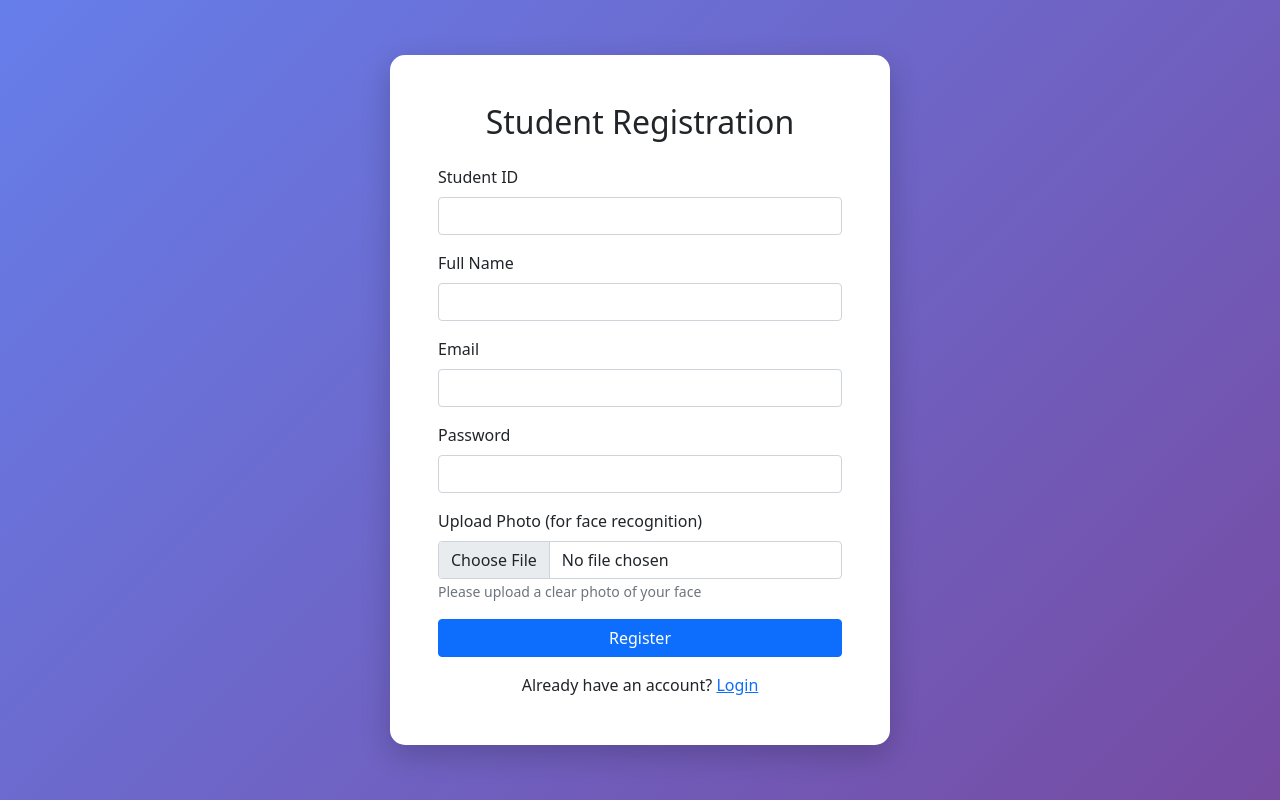
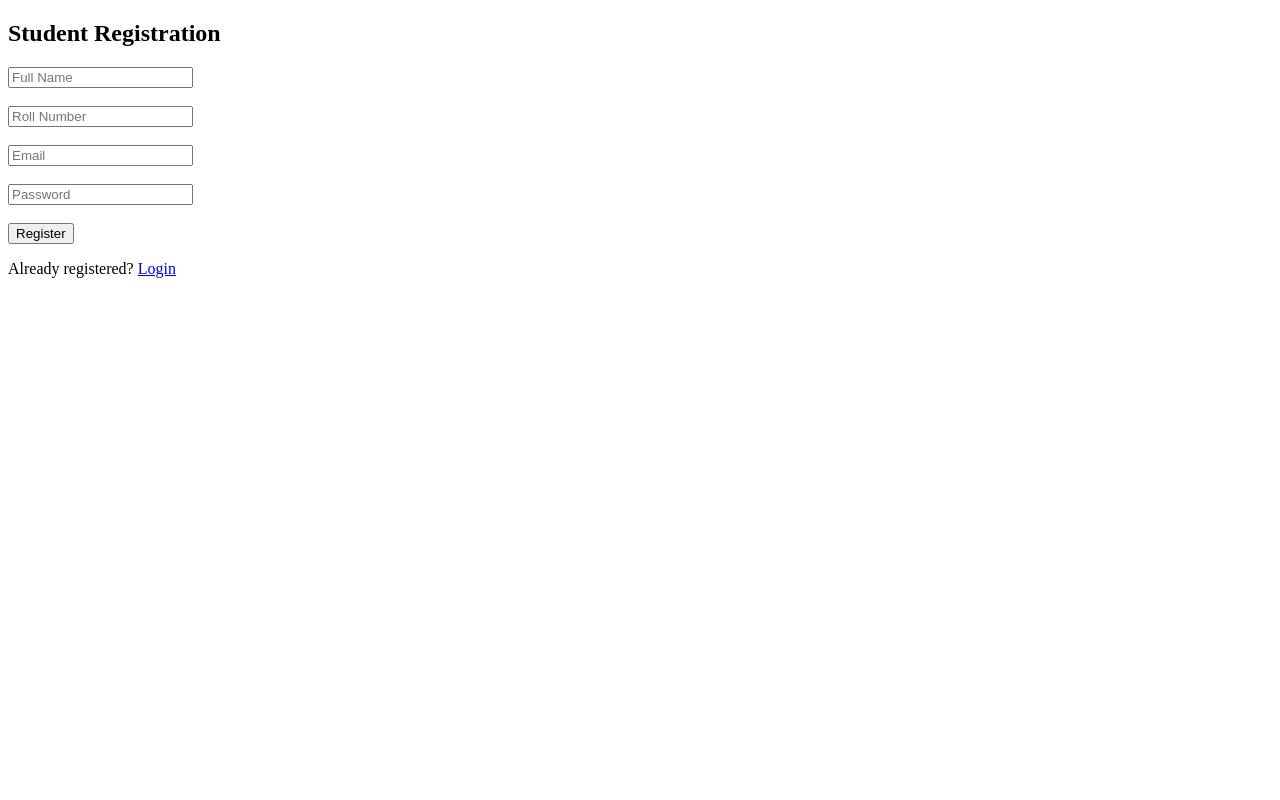
Before and after one commit to Utsav-047/Smart-Attendance-System, a Flask app: page /register in a window 1280 px wide. Run offline with Flask 3, Linux system fonts and the light colour scheme; some libraries are stand-ins or nearby versions.

Commit message:
Refactor registration form in register.html
Updated the registration form layout and removed unnecessary styles.

```diff
--- a/templates/register.html
+++ b/templates/register.html
@@ -1,107 +1,19 @@
 <!DOCTYPE html>
-<html lang="en">
+<html>
 <head>
-    <meta charset="UTF-8">
-    <meta name="viewport" content="width=device-width, initial-scale=1.0">
-    <title>Register - Smart Attendance System</title>
-    <link href="https://cdn.jsdelivr.net/npm/bootstrap@5.1.3/dist/css/bootstrap.min.css" rel="stylesheet">
-    <style>
-        body {
-            background: linear-gradient(135deg, #667eea 0%, #764ba2 100%);
-            min-height: 100vh;
-            display: flex;
-            align-items: center;
-            padding: 20px 0;
-        }
-        .register-container {
-            max-width: 500px;
-            margin: 0 auto;
-        }
-        .card {
-            border: none;
-            border-radius: 15px;
-            box-shadow: 0 10px 30px rgba(0,0,0,0.2);
-        }
-        #preview {
-            max-width: 100%;
-            max-height: 200px;
-            display: none;
-            margin-top: 10px;
-        }
-    </style>
+    <title>Register</title>
 </head>
 <body>
-    <div class="container">
-        <div class="register-container">
-            <div class="card">
-                <div class="card-body p-5">
-                    <h2 class="text-center mb-4">Student Registration</h2>
+    <h2>Student Registration</h2>
 
-                    {% with messages = get_flashed_messages(with_categories=true) %}
-                        {% if messages %}
-                            {% for category, message in messages %}
-                                <div class="alert alert-{{ category }} alert-dismissible fade show" role="alert">
-                                    {{ message }}
-                                    <button type="button" class="btn-close" data-bs-dismiss="alert"></button>
-                                </div>
-                            {% endfor %}
-                        {% endif %}
-                    {% endwith %}
+    <form method="POST">
+        <input type="text" name="name" placeholder="Full Name" required><br><br>
+        <input type="text" name="roll" placeholder="Roll Number" required><br><br>
+        <input type="email" name="email" placeholder="Email" required><br><br>
+        <input type="password" name="password" placeholder="Password" required><br><br>
+        <button type="submit">Register</button>
+    </form>
 
-                    <form method="POST" action="{{ url_for('register') }}" enctype="multipart/form-data">
-                        <div class="mb-3">
-                            <label for="student_id" class="form-label">Student ID</label>
-                            <input type="text" class="form-control" id="student_id" name="student_id" required>
-                        </div>
-
-                        <div class="mb-3">
-                            <label for="name" class="form-label">Full Name</label>
-                            <input type="text" class="form-control" id="name" name="name" required>
-                        </div>
-
-                        <div class="mb-3">
-                            <label for="email" class="form-label">Email</label>
-                            <input type="email" class="form-control" id="email" name="email" required>
-                        </div>
-
-                        <div class="mb-3">
-                            <label for="password" class="form-label">Password</label>
-                            <input type="password" class="form-control" id="password" name="password" required minlength="6">
-                        </div>
-
-                        <div class="mb-3">
-                            <label for="photo" class="form-label">Upload Photo (for face recognition)</label>
-                            <input type="file" class="form-control" id="photo" name="photo" accept="image/*" required onchange="previewImage(event)">
-                            <small class="text-muted">Please upload a clear photo of your face</small>
-                            <img id="preview" alt="Preview">
-                        </div>
-
-                        <button type="submit" class="btn btn-primary w-100 mb-3">Register</button>
-                    </form>
-
-                    <div class="text-center">
-                        <p class="mb-0">Already have an account? <a href="{{ url_for('login') }}">Login</a></p>
-                    </div>
-                </div>
-            </div>
-        </div>
-    </div>
-
-    <script src="https://cdn.jsdelivr.net/npm/bootstrap@5.1.3/dist/js/bootstrap.bundle.min.js"></script>
-    <script>
-        function previewImage(event) {
-            const preview = document.getElementById('preview');
-            const file = event.target.files[0];
-
-            if (file) {
-                const reader = new FileReader();
-                reader.onload = function(e) {
-                    preview.src = e.target.result;
-                    preview.style.display = 'block';
-                }
-                reader.readAsDataURL(file);
-            }
-        }
-    </script>
+    <p>Already registered? <a href="/">Login</a></p>
 </body>
 </html>
```
